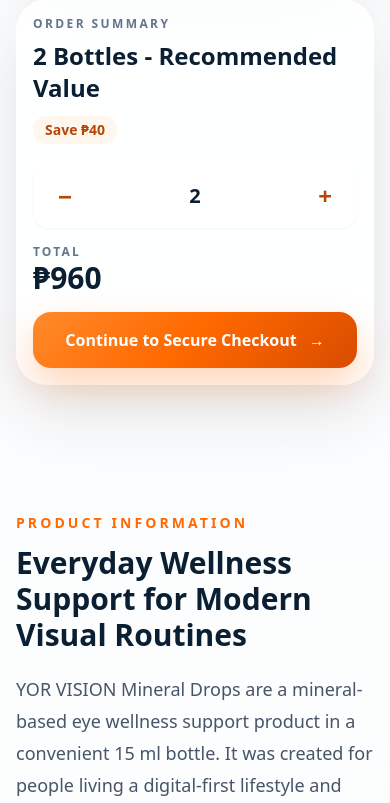
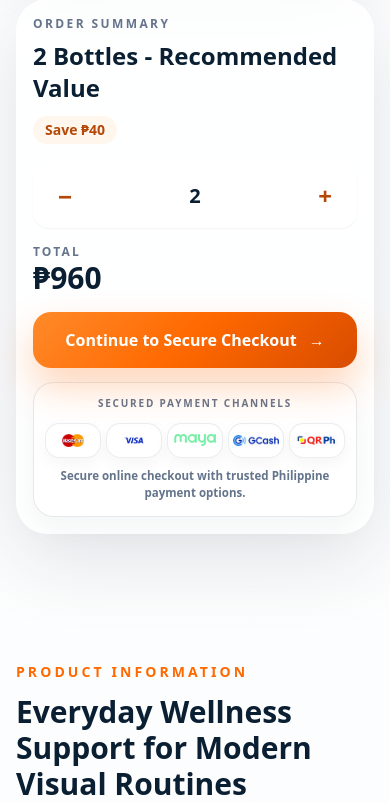
Before and after one commit to spr8power-bit/yor-visio-sales-funnel-app, a Laravel app: page /preview.html in a window 390 px wide. Shown: the part 4066-4869 px from the top of the page. Run offline with Laravel 12, Linux system fonts and the light colour scheme; some libraries are stand-ins or nearby versions.

Commit message:
Add order summary payment trust strip

```diff
--- a/vibe-app/preview.html
+++ b/vibe-app/preview.html
@@ -937,6 +937,47 @@
     .hero-payment-strip .payment-brand-pill.qrph img {
       height: .96rem;
     }
+    .summary-payment-strip {
+      width: 100%;
+      margin-top: 1rem;
+      border-radius: 1.3rem;
+      padding: .85rem .8rem .95rem;
+    }
+    .summary-payment-grid {
+      display: grid;
+      grid-template-columns: repeat(5, minmax(0, 1fr));
+      gap: .42rem;
+      align-items: center;
+    }
+    .summary-payment-strip .payment-brand-pill {
+      min-height: 2.3rem;
+      border-radius: .9rem;
+      padding: .35rem .35rem;
+      box-shadow: 0 6px 16px rgba(11,31,51,.04);
+    }
+    .summary-payment-strip .payment-brand-pill.mastercard img {
+      height: .88rem;
+    }
+    .summary-payment-strip .payment-brand-pill.visa img {
+      height: .74rem;
+    }
+    .summary-payment-strip .payment-brand-pill.maya img {
+      height: .82rem;
+    }
+    .summary-payment-strip .payment-brand-pill.gcash img {
+      height: .8rem;
+    }
+    .summary-payment-strip .payment-brand-pill.qrph img {
+      height: .78rem;
+    }
+    .summary-payment-note {
+      margin-top: .6rem;
+      text-align: center;
+      color: #64748b;
+      font-size: .75rem;
+      font-weight: 700;
+      line-height: 1.5;
+    }
     .payment-brand-pill {
       display: inline-flex;
       align-items: center;
@@ -1213,6 +1254,35 @@
       }
       .hero-payment-strip .payment-brand-pill.qrph img {
         height: .78rem;
+      }
+      .summary-payment-strip {
+        margin-top: .9rem;
+        padding: .8rem .7rem .9rem;
+      }
+      .summary-payment-grid {
+        gap: .34rem;
+      }
+      .summary-payment-strip .payment-brand-pill {
+        min-height: 2.15rem;
+        padding: .32rem .25rem;
+      }
+      .summary-payment-strip .payment-brand-pill.mastercard img {
+        height: .82rem;
+      }
+      .summary-payment-strip .payment-brand-pill.visa img {
+        height: .68rem;
+      }
+      .summary-payment-strip .payment-brand-pill.maya img {
+        height: .76rem;
+      }
+      .summary-payment-strip .payment-brand-pill.gcash img {
+        height: .74rem;
+      }
+      .summary-payment-strip .payment-brand-pill.qrph img {
+        height: .72rem;
+      }
+      .summary-payment-note {
+        font-size: .72rem;
       }
       .scene-card { min-height: 28rem; }
       .product-bottle { width: 7.6rem; height: 17.5rem; }
@@ -1591,6 +1661,27 @@
               </button>
             </div>
           </div>
+          <div class="summary-payment-strip payment-brand-strip" aria-label="Supported secure payment channels for order summary">
+            <p class="mb-3 text-center text-[10px] font-black uppercase tracking-[.18em] text-slate-500">Secured Payment Channels</p>
+            <div class="summary-payment-grid">
+              <div class="payment-brand-pill mastercard">
+                <img src="/images/yor-vision/payments/mastercard.png" alt="Mastercard secure payment channel" loading="lazy">
+              </div>
+              <div class="payment-brand-pill visa">
+                <img src="/images/yor-vision/payments/visa.png" alt="Visa secure payment channel" loading="lazy">
+              </div>
+              <div class="payment-brand-pill maya">
+                <img src="/images/yor-vision/payments/maya.png" alt="Maya secure payment channel" loading="lazy">
+              </div>
+              <div class="payment-brand-pill gcash">
+                <img src="/images/yor-vision/payments/gcash.png" alt="GCash secure payment channel" loading="lazy">
+              </div>
+              <div class="payment-brand-pill qrph">
+                <img src="/images/yor-vision/payments/qrph.png" alt="QR Ph secure payment channel" loading="lazy">
+              </div>
+            </div>
+            <p class="summary-payment-note">Secure online checkout with trusted Philippine payment options.</p>
+          </div>
         </div>
       </section>
 
```
Also changed, not shown: vibe-app/resources/views/home.blade.php (+91 -0 lines).
